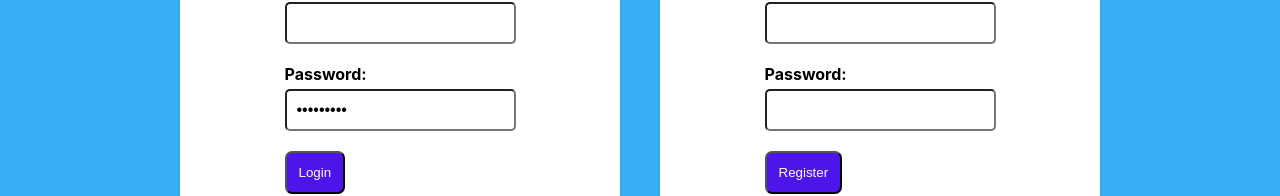
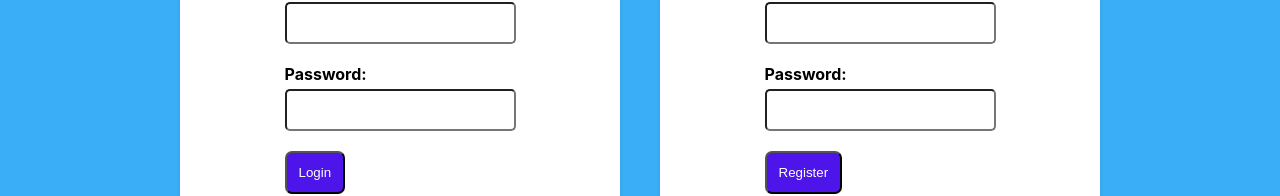
Before and after one commit to catmig1992/attendence--app, a React (Create React App) app in the folder client/: page /auth in a window 1280 px wide. Shown: the part 429-625 px from the top of the page. Built offline with nearby package versions, Linux system fonts and the light colour scheme.

Commit message:
deleted random string on line 17

```diff
--- a/client/src/pages/auth.jsx
+++ b/client/src/pages/auth.jsx
@@ -14,7 +14,7 @@ export const Auth = () => {
 
 const Login = () =>{
     const [username, setUsername] = useState("");
-    const [password, setPassword] = useState("er2wrdsaq");
+    const [password, setPassword] = useState("");
 
     const [_, setCookies] = useCookies (["access_token"]);
 
```
